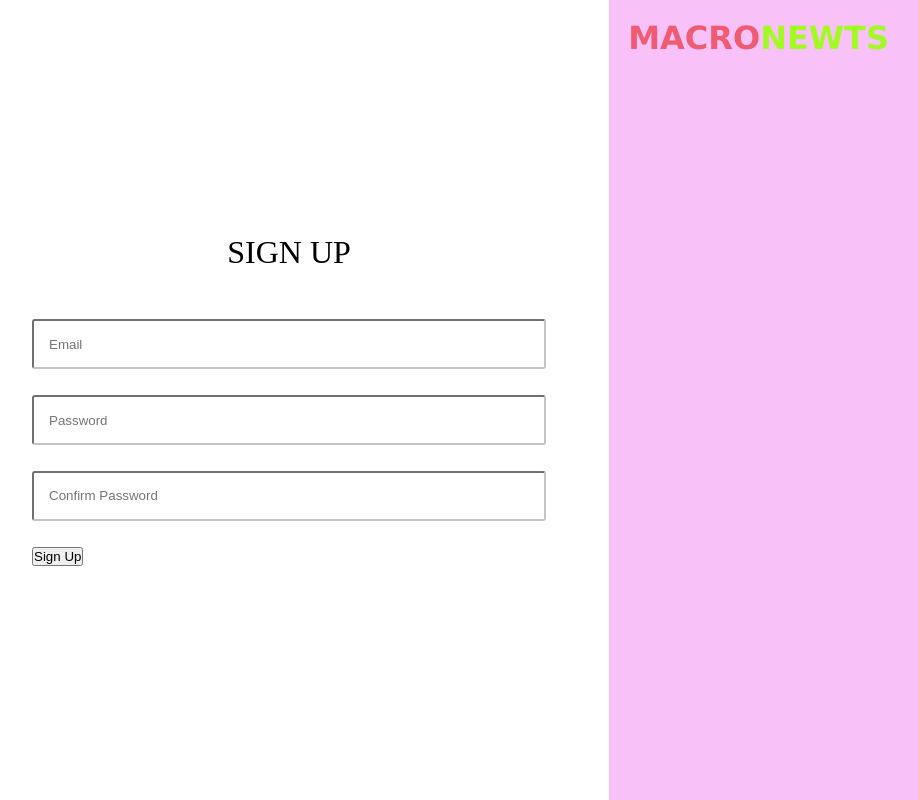
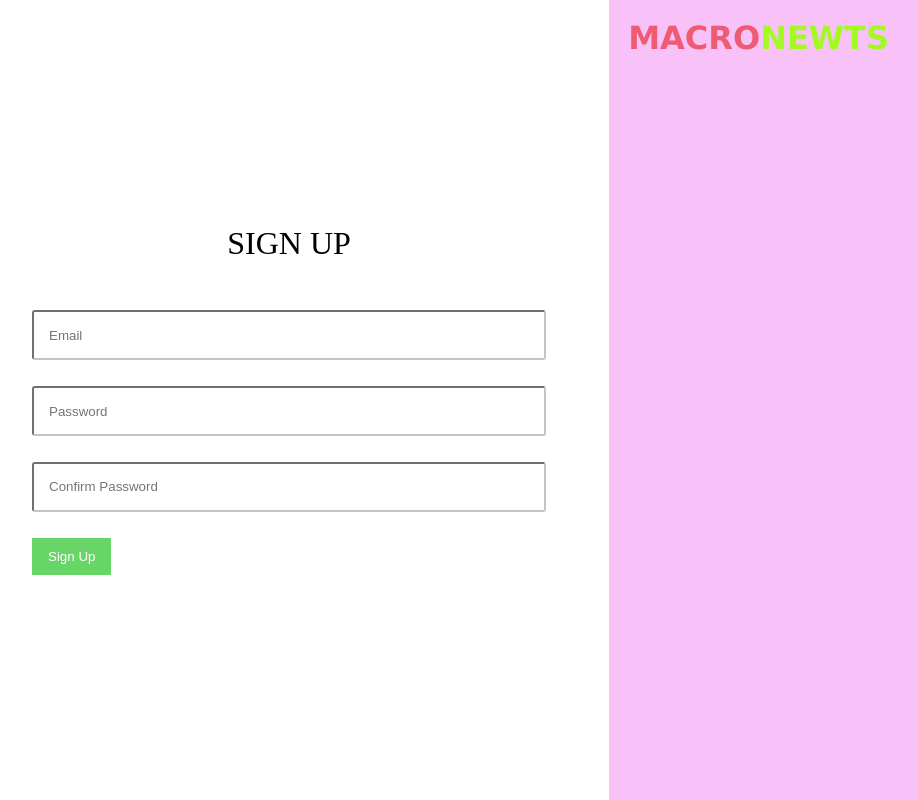
Before and after one commit to TMJve/macronewts, a React (Create React App) app in the folder frontend/: page /signup in a window 1280 px wide. Shown: the whole page, without its empty margins (31-949 px from the left). Built offline with nearby package versions, Linux system fonts and the light colour scheme.

Commit message:
Can signup now, saved to mongodb

```diff
--- a/frontend/src/App.css
+++ b/frontend/src/App.css
@@ -18,6 +18,20 @@ hr {
 }
 
 /* button css */
+.submit-button {
+  border: 1px solid rgb(103, 214, 103);
+  padding: 10px 15px;
+  background-color: rgb(103, 214, 103);
+  color: white;
+  cursor: pointer; /* Pointer cursor on hover */
+  transition: background-color 0.3s ease, color 0.3s ease;
+}
+.submit-button:hover {
+  background-color: white;
+  color: rgb(103, 214, 103);
+  border: 1px solid rgb(103, 214, 103);
+
+}
 
 .the-button {
   padding: 10px 13px;
--- a/frontend/src/components/SignInForm.js
+++ b/frontend/src/components/SignInForm.js
@@ -8,14 +8,14 @@ function SignInForm() {
     const [error, setError] = useState('');
 
     const handleSubmit = async(e) => {
-        // e.preventdefault();
+        e.preventDefault();
         if(password !== confirmPassword) {
             setError("Password does not match");
             return;
         }
         setError('');
 
-        const response = await fetch('/api/users/signup', {
+        const response = await fetch('http://localhost:4000/api/user/signup', {
             method: 'POST',
             headers: {
                 'Content-Type': 'application/JSON',
@@ -62,9 +62,9 @@ function SignInForm() {
                     value={confirmPassword}
                     onChange={(e) => setConfirmPassword(e.target.value)}
                 />
-                <button type='submit'>Sign Up</button>
+                <button className='submit-button' type='submit'>Sign Up</button>
             </form>
-            { error && <p>Password does not match!</p>}
+            { error && <p>{error}</p>}
         </div>
     )
 }
```
Also changed, not shown: 1 other file (tests, documents, lock files or other folders).
